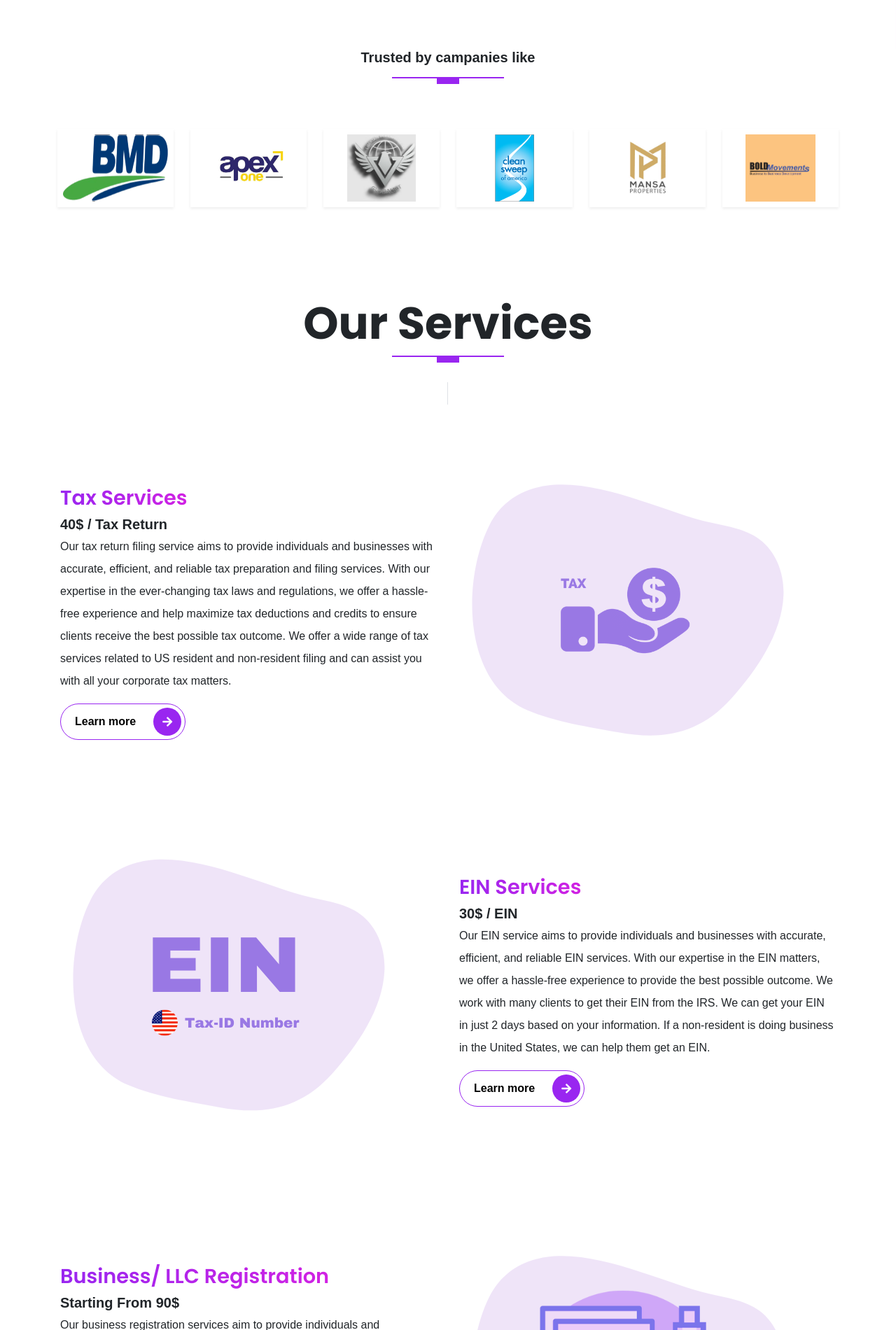
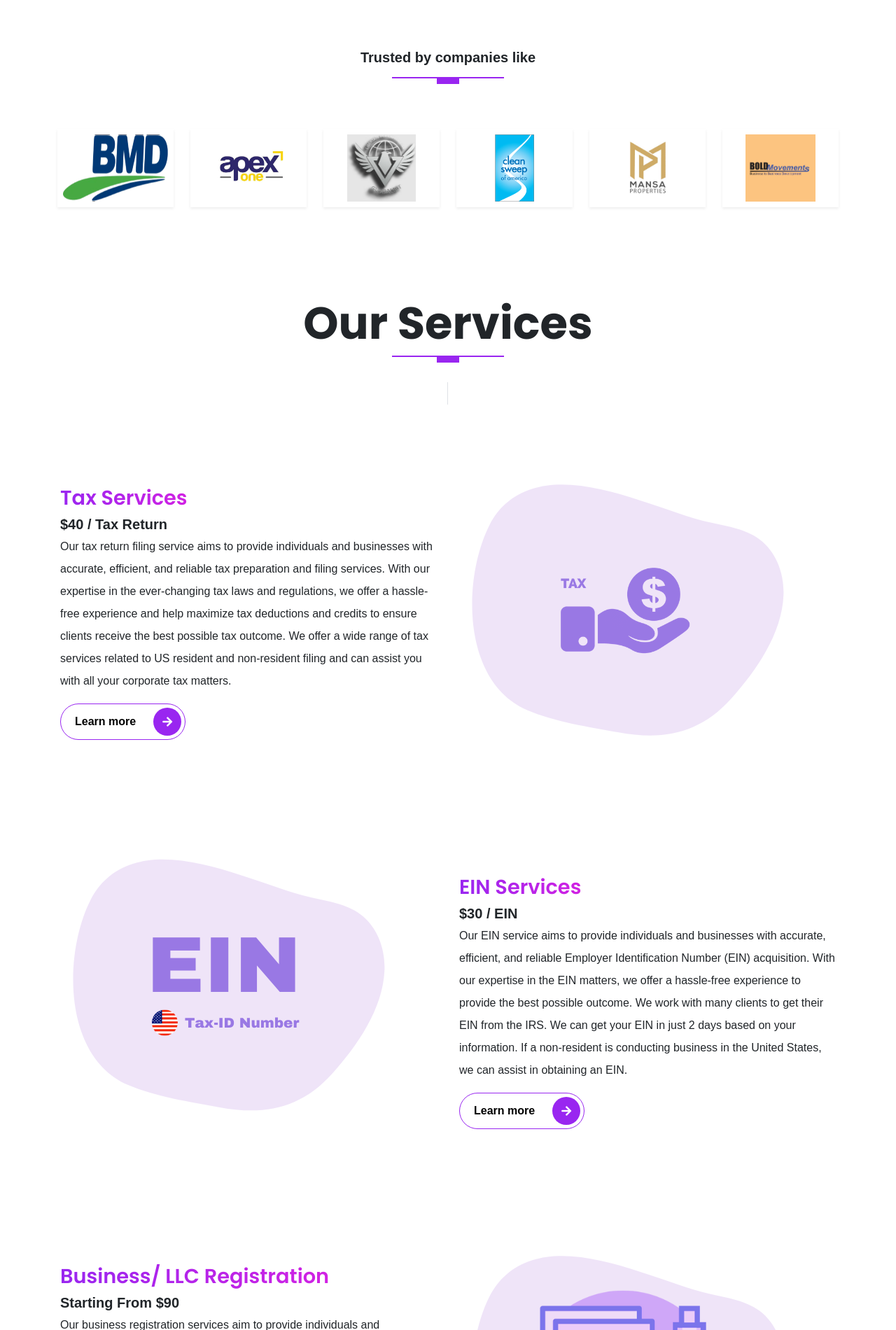
Before and after one commit to faizy644/bizmatters, a website: page index.html in a window 1280 px wide. Shown: the part 900-2800 px from the top of the page at 70% size. Drawn offline with nearby package versions, Linux system fonts and the light colour scheme; files that its build step writes are made by us from their sources.

Commit message:
Update content index.html

```diff
--- a/index.html
+++ b/index.html
@@ -63,7 +63,7 @@ profit and loss, profit and loss statement, income statement, balance sheet, cas
         <h1 class="display-2">
           <span class="display-2--intro">Welcome to Bizmatters Tax Services</span>
           <span class="display-2--description lh-base">
-            Here we will serve you related to USA Tax Services, Employer Identification, Financial services and LLC registration services in USA. Along these services we also offer preparation of Paystubs, Pay slips and other all of the business tax returns and financial statements used in getting business loans.
+		  We provide USA Tax Services, Employer Identification, Financial Services, and LLC registration services in the USA. Additionally, we offer preparation of Paystubs, Pay slips, and all other business tax returns and financial statements necessary for obtaining business loans.
           </span>
         </h1>
         <button type="button" class="rounded-pill btn-rounded" onclick="window.location.href = 'index#contact';">Get in Touch
@@ -73,7 +73,7 @@ profit and loss, profit and loss statement, income statement, balance sheet, cas
       <!-- START THE CONTENT FOR THE VIDEO -->
       <div class="col-md-6 intros text-end">
         <!-- <div class="video-box"> -->
-          <img src="images/arts/intro-section-illustration.png" alt="video illutration" class="img-fluid">
+          <img src="images/arts/intro-section-illustration.png" alt="video illustration" class="img-fluid">
           <a href="#" class="glightbox position-absolute top-50 start-50 translate-middle">
             <!-- <span> -->
               <!-- <i class="fas fa-play-circle"></i> -->
@@ -95,7 +95,7 @@ profit and loss, profit and loss statement, income statement, balance sheet, cas
   <section id="campanies" class="campanies">
     <div class="container">
       <div class="row text-center">
-        <h4 class="fw-bold lead mb-3">Trusted by campanies like</h4>
+        <h4 class="fw-bold lead mb-3">Trusted by companies like</h4>
         <div class="heading-line mb-5"></div>
       </div>
     </div>
@@ -174,7 +174,7 @@ profit and loss, profit and loss statement, income statement, balance sheet, cas
         <div class="services__content">
           <div class="icon d-block fas fa-money"></div>
           <h3 class="display-3--title mt-1">Tax Services</h3>
-	  <h4 class="fw-bold lead mb-1">40$ / Tax Return</h4>
+	  <h4 class="fw-bold lead mb-1">$40 / Tax Return</h4>
 
           <p class="lh-lg">
             Our tax return filing service aims to provide individuals and businesses with accurate, efficient, and reliable tax preparation and filing services.
@@ -205,13 +205,12 @@ profit and loss, profit and loss statement, income statement, balance sheet, cas
         <div class="services__content">
           <!-- <div class="icon d-block fas fa-code"></div> -->
           <h3 class="display-3--title mt-1">EIN Services</h3>
-	  <h4 class="fw-bold lead mb-1">30$ / EIN</h4>
+	  <h4 class="fw-bold lead mb-1">$30 / EIN</h4>
           <p class="lh-lg">
-            Our EIN service aims to provide individuals and businesses with accurate,
-			efficient, and reliable EIN services. With our expertise in the EIN matters,
+            Our EIN service aims to provide individuals and businesses with accurate, efficient, and reliable Employer Identification Number (EIN) acquisition. With our expertise in the EIN matters,
 			we offer a hassle-free experience to provide the best possible outcome.
 			We work with many clients to get their EIN from the IRS. We can get your EIN in just 2 days based on your information.
-			If a non-resident is doing business in the United States, we can help them get an EIN.
+			If a non-resident is conducting business in the United States, we can assist in obtaining an EIN.
           </p>
           <button type="button" class="rounded-pill btn-rounded border-primary"onclick="window.location.href = 'ein-services';">Learn more
             <span><i class="fas fa-arrow-right"></i></span>
@@ -227,7 +226,7 @@ profit and loss, profit and loss statement, income statement, balance sheet, cas
         <div class="services__content">
           <div class="icon d-block fas fa-money"></div>
           <h3 class="display-3--title mt-1">Business/ LLC Registration</h3>
-	  <h4 class="fw-bold lead mb-1">Starting From 90$</h4>
+	  <h4 class="fw-bold lead mb-1">Starting From $90</h4>
           <p class="lh-lg">
 			Our business registration services aim to provide individuals and businesses with efficient, and reliable LLC registration in New Mexico and Wyoming.
 			With our expertise in the USA tax matters, we offer a hassle-free experience to provide the best possible outcome.
@@ -258,7 +257,7 @@ profit and loss, profit and loss statement, income statement, balance sheet, cas
         <div class="services__content">
           <!-- <div class="icon d-block fas fa-code"></div> -->
           <h3 class="display-3--title mt-1">Financial Services</h3>
-	  <h4 class="fw-bold lead mb-1">20$ / Statement </h4>
+	  <h4 class="fw-bold lead mb-1">$20 / Statement </h4>
           <p class="lh-lg">
             Our Financial services aim to provide individuals and businesses with accurate, efficient,
 			and reliable Financial Statements. With our expertise in the accounting matters,
```
